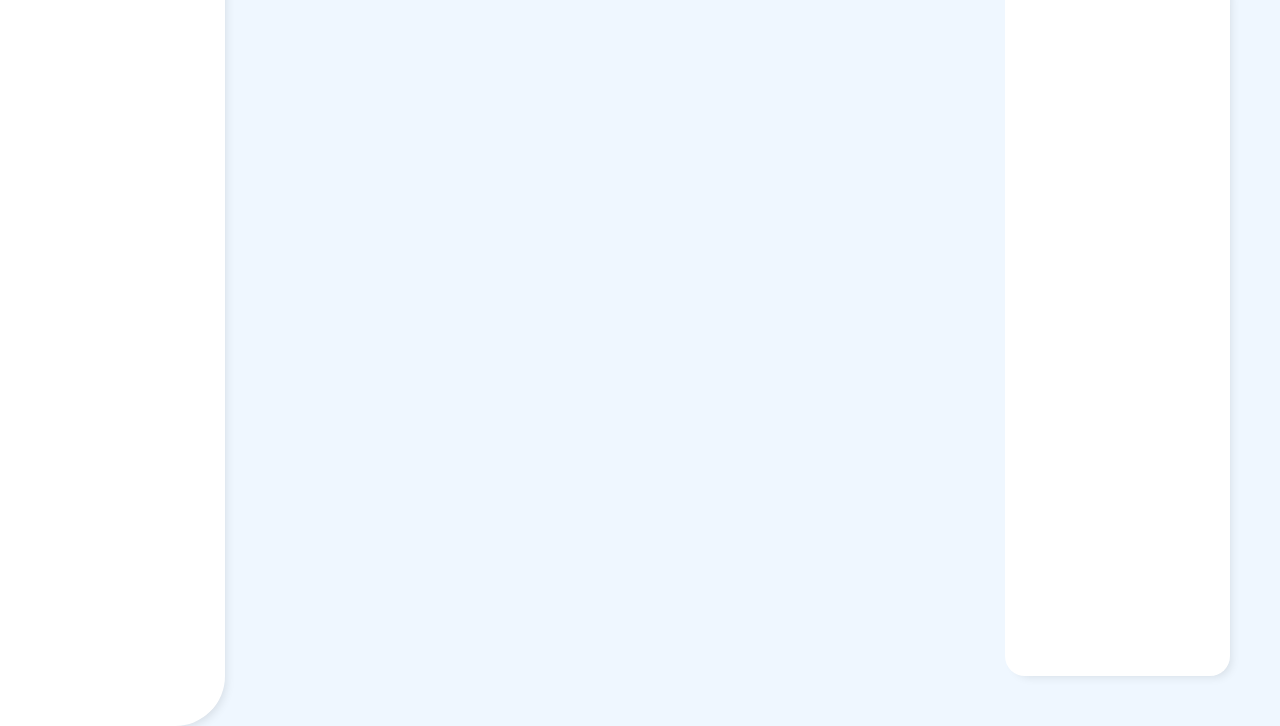
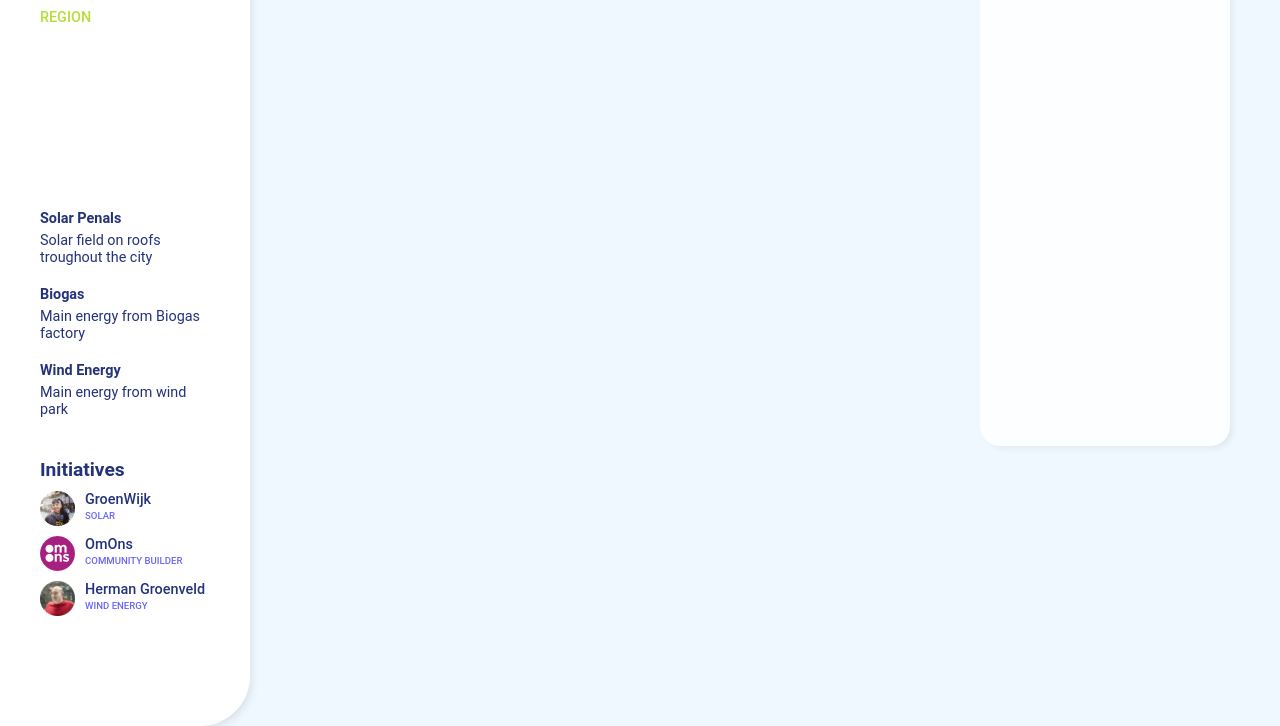
Before and after one commit to roelandvs/empower, a website built with Parcel: page qgis-map/index.html in a window 1280 px wide. Shown: the part 74-800 px from the top of the page. Built offline with nearby package versions, Linux system fonts and the light colour scheme.

Commit message:
content in sidebar

```diff
--- a/qgis-map/css/style.css
+++ b/qgis-map/css/style.css
@@ -16,56 +16,52 @@ body,
     color: #24337A;
 }
 
+h1 {
+	font-size: 1.5em;
+	font-weight: 500;
+	color: #E5E5E5;
+	margin-bottom: 25px;
+}
+
+h2 {
+	width: 150px;
+	font-size: 1.3em;
+	margin-bottom: 20px;
+}
+
+p {
+	font-size: 0.9em;
+	margin-bottom: 20px;
+}
+
 .empower:not(:hover) {
 	/*fill: #B3C5D7;*/
 }
 
-#sidebar-svg {
-	/*width: 100%;*/
-	/*width: 100%;*/
-	height: 200px;
-}
-
-.sidebar-gemeente {
-	fill: white;
-	stroke-width: 2;
-	stroke: #ACD2ED;
-	width: 100%;
-	height: 100%;
-	padding: 10px;
-}
-
 #overlay {
 	z-index: 1100;
-/*	width: 100%;
-	height: 100%;*/
 	margin: 0;
 	padding: 0;
 	background-color: transparent;
 }
 
 .sidebar {
-	width: 225px;
+	width: 250px;
 	z-index: 1100;
 	position: fixed;
 	top: 0;
 	background: #fff;
 	box-shadow: 5px 5px 10px -4px rgba(0,0,0,0.1);
-	padding: 40px;
-}
-
-.sidebar h2 {
-	width: 150px;
-	font-size: 1.5em;
-	margin: 20px 0 40px;
+	padding: 30px 40px;
 }
 
 .sidebar-right {
 	right: 0;
 	margin: 50px;
 	border-radius: 20px;
-	height: calc(100% - 100px);
-	/*height: 500px;*/
+	/*height: calc(100% - 100px);*/
+	height: 470px;
+	opacity: 0.85;
 }
 
 .sidebar-left {
@@ -75,3 +71,61 @@ body,
 	/*margin: 50px;*/
 	/*height: 100%;*/
 }
+
+.sidebar h3 {
+	font-size: 0.9em;
+	font-weight: 600;
+	margin-bottom: 5px;
+}
+
+.sidebar #region {
+	font-size: 0.9em;
+	font-weight: 500;
+	color: #B4DF38;
+	margin-bottom: 5px;
+}
+
+#sidebar-svg {
+	width: 100%;
+	/*height: 100%;*/
+	margin-bottom: 10px;
+}
+
+.sidebar-gemeente {
+	fill: white;
+	stroke-width: 2;
+	stroke: #ACD2ED;
+	width: 100%;
+	/*height: 100%;*/
+	padding: 10px;
+}
+
+.initiatives {
+	display: flex;
+	flex-direction: row;
+	margin-bottom: 10px;
+}
+
+.initiatives p:nth-child(1) {
+	margin: 0;
+	font-size: 0.9em;
+	font-weight: 500;
+}
+
+.initiatives p:nth-child(2) {
+	margin: 2px 0 0 0;
+	color: #6A67F6;
+	font-size: 0.6em;
+	font-weight: 500;
+}
+
+.initiatives img {
+	width: 35px;
+	height: 35px;
+	margin-right: 10px;
+}
+
+#initiative-title {
+	margin: 40px 0 10px;
+	font-size: 1.2em;
+}
--- a/qgis-map/index.html
+++ b/qgis-map/index.html
@@ -10,16 +10,59 @@
         <link rel="stylesheet" href="css/leaflet-css/leaflet.css">
         <link rel="stylesheet" href="css/leaflet-css/qgis2web.css">
         <link rel="stylesheet" href="css/leaflet-css/fontawesome-all.min.css">
-        <title></title>
+        <title>Empower 2.0</title>
     </head>
+
     <body>
         <div id="overlay">
             <div class="sidebar sidebar-left">
-                <h2></h2>
-                <svg id="sidebar-svg">
-                    <path class="sidebar-gemeente"></path>
-                </svg>
+                <section>
+                    <h1>EMPOWER 2.0</h1>
+                    <p id="region">REGION</p>
+                    <h2></h2>
+
+                    <svg id="sidebar-svg">
+                        <path class="sidebar-gemeente"></path>
+                    </svg>
+
+                    <h3>Solar Penals</h3>
+                    <p>Solar field on roofs troughout the city</p>
+
+                    <h3>Biogas</h3>
+                    <p>Main energy from Biogas factory</p>
+
+                    <h3>Wind Energy</h3>
+                    <p>Main energy from wind park</p>
+                </section>
+
+                <section>
+                    <h2 id="initiative-title">Initiatives</h2>
+                    <div class="initiatives">
+                        <img src="images/initiative-1.png" alt="initiative">
+                        <div>
+                            <p>GroenWijk</p>
+                            <p>SOLAR</p>
+                        </div>
+                    </div>
+
+                   <div class="initiatives">
+                        <img src="images/initiative-2.png" alt="initiative">
+                        <div>
+                            <p>OmOns</p>
+                            <p>COMMUNITY BUILDER</p>
+                        </div>
+                    </div>
+
+                    <div class="initiatives">
+                        <img src="images/initiative-3.png" alt="initiative">
+                        <div>
+                            <p>Herman Groenveld</p>
+                            <p>WIND ENERGY</p>
+                        </div>
+                    </div>
+                </section>
             </div>
+
             <div class="sidebar sidebar-right">
             </div>
         </div>
@@ -78,38 +121,6 @@
             layer.bindPopup(popupContent, {maxHeight: 400});
         }
 
-         // var popupContent = '<table>\
-         //            <tr>\
-         //                <td colspan="2">' + (feature.properties['FID'] !== null ? autolinker.link(feature.properties['FID'].toLocaleString()) : '') + '</td>\
-         //            </tr>\
-         //            <tr>\
-         //                <td colspan="2">' + (feature.properties['Code'] !== null ? autolinker.link(feature.properties['Code'].toLocaleString()) : '') + '</td>\
-         //            </tr>\
-         //            <tr>\
-         //                <td colspan="2">' + (feature.properties['Gemeentena'] !== null ? autolinker.link(feature.properties['Gemeentena'].toLocaleString()) : '') + '</td>\
-         //            </tr>\
-         //            <tr>\
-         //                <td colspan="2">' + (feature.properties['Gemeenteco'] !== null ? autolinker.link(feature.properties['Gemeenteco'].toLocaleString()) : '') + '</td>\
-         //            </tr>\
-         //            <tr>\
-         //                <td colspan="2">' + (feature.properties['SHAPE_Leng'] !== null ? autolinker.link(feature.properties['SHAPE_Leng'].toLocaleString()) : '') + '</td>\
-         //            </tr>\
-         //            <tr>\
-         //                <td colspan="2">' + (feature.properties['SHAPE_Area'] !== null ? autolinker.link(feature.properties['SHAPE_Area'].toLocaleString()) : '') + '</td>\
-         //            </tr>\
-         //            <tr>\
-         //                <td colspan="2"><strong>meer_gemeentes_gemeente</strong><br />' + (feature.properties['meer_gemeentes_gemeente'] !== null ? autolinker.link(feature.properties['meer_gemeentes_gemeente'].toLocaleString()) : '') + '</td>\
-         //            </tr>\
-         //            <tr>\
-         //                <td colspan="2">' + (feature.properties['meer_gemeentes_inwoners'] !== null ? autolinker.link(feature.properties['meer_gemeentes_inwoners'].toLocaleString()) : '') + '</td>\
-         //            </tr>\
-         //            <tr>\
-         //                <th scope="row">meer_gemeentes_groenPercentage2018</th>\
-         //                <td>' + (feature.properties['meer_gemeentes_groenPercentage2018'] !== null ? autolinker.link(feature.properties['meer_gemeentes_groenPercentage2018'].toLocaleString()) : '') + '</td>\
-         //            </tr>\
-         //        </table>';
-
-
                     // <tr>\
                     //     <td colspan="2">' + (feature.properties['FID'] !== null ? autolinker.link(feature.properties['FID'].toLocaleString()) : '') + '</td>\
                     // </tr>\
--- a/qgis-map/js/index.js
+++ b/qgis-map/js/index.js
@@ -1,22 +1,34 @@
-let gemeenteNaam = document.getElementsByClassName("gemeente-titel");
-let sidebar = document.getElementsByClassName("sidebar-left");
-let sidebarTitle = document.querySelector(".sidebar-left h2");
 
 function buildSidebar(gemeente) {
 	let shapeClass = document.querySelector(".sidebar-gemeente");
+	let sidebarTitle = document.querySelector(".sidebar-left h2");
+	let gemeenteNaam = document.getElementsByClassName("gemeente-titel");
+	let shapeValues = gemeente.getAttribute('d');
 	let xCoordinate = gemeente.getBBox().x;
 	let yCoordinate = gemeente.getBBox().y;
-	let shapeValues = gemeente.getAttribute('d');
+
+	//makes title of sidebar the gemeente
+	sidebarTitle.innerText = gemeenteNaam[0].innerText;
+	//adds the path shape to sidebar
+	shapeClass.setAttribute('d', shapeValues);
 
 	console.log('x', xCoordinate);
 	console.log('y', yCoordinate);
 
-	sidebarTitle.innerText = gemeenteNaam[0].innerText;
-	shapeClass.setAttribute('d', shapeValues);
+	//places the svg/path on point 0,0
+	if (yCoordinate < 0) {
+		shapeClass.style.transform = "translate(" + "-" + xCoordinate + "px," + (yCoordinate * -1) + "px)";
+	} else if (xCoordinate < 0) {
+		shapeClass.style.transform = "translate(" + (xCoordinate * -1) + "px, -" + yCoordinate + "px)";
+		console.log('yo');
+	} else {
+		shapeClass.style.transform = "translate(" + "-" + xCoordinate + "px, -" + yCoordinate + "px)";
+	}
 
-	if (yCoordinate < 0) {
-		shapeClass.style.transform = "translate(" + "-" + xCoordinate + "px," + (yCoordinate * -1 - 3) + "px)";
-	} else {
-		shapeClass.style.transform = "translate(" + "-" + (xCoordinate - 3) + "px, -" + (yCoordinate - 3) + "px)";
-	}
+	// if (gemeente.getBoundingClientRect().width > 150) {
+	// 	shapeClass.style.transform = shapeClass.style.transform + "scale(0.9)";
+	// }
+	// else {
+	// 	shapeClass.style.transform = "translate(" + "-" + (xCoordinate - xCoordinate * 0.19) + "px, -" + yCoordinate + "px)";
+	// }
 };
```
Also changed, not shown: qgis-map/images/initiative-1.png (added), qgis-map/images/initiative-2.png (added), qgis-map/images/initiative-3.png (added).
